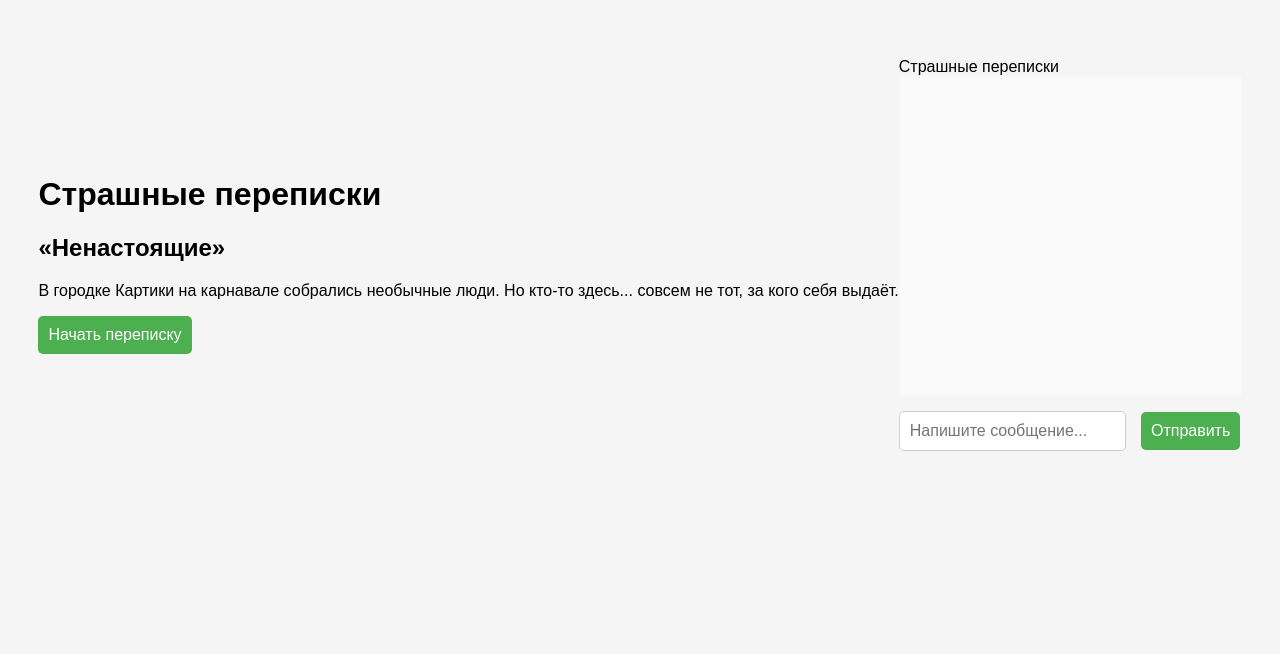
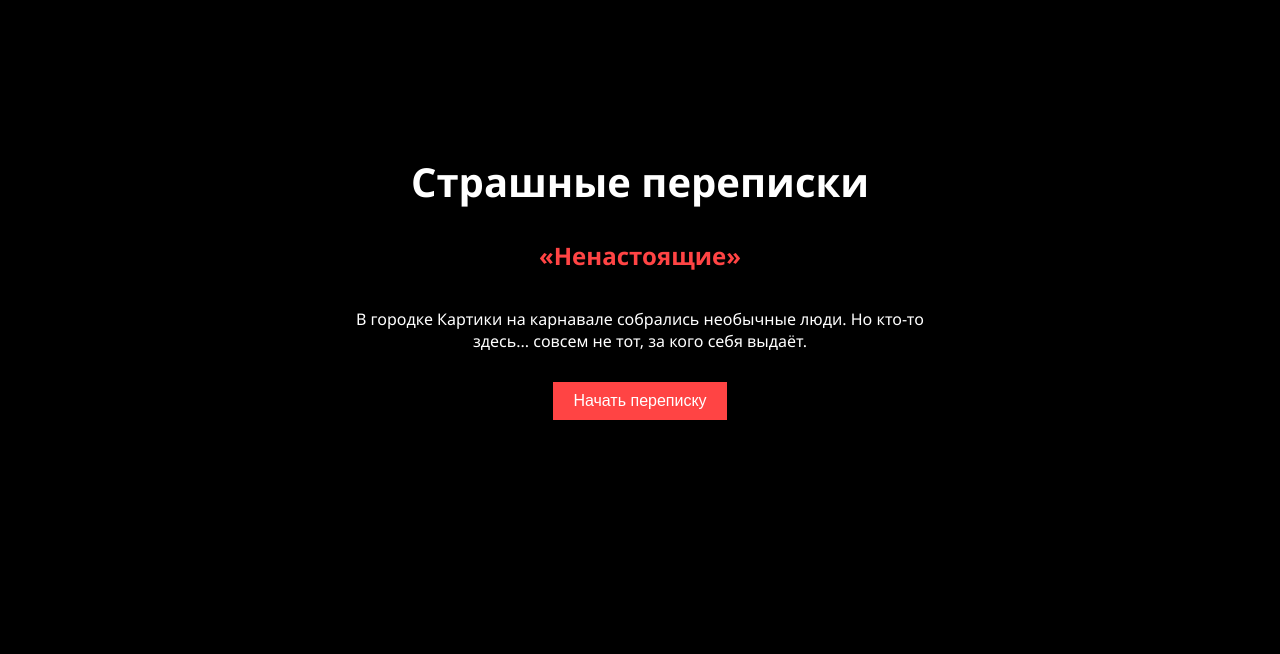
Before and after one commit to Stepan228480/Chat-site, a plain HTML site: page index.html in a window 1280 px wide. Shown: the part 146-800 px from the top of the page. Drawn offline with Linux system fonts and the light colour scheme.

Commit message:
Update style.css

```diff
--- a/style.css
+++ b/style.css
@@ -1,112 +1,101 @@
 body {
-    font-family: Arial, sans-serif;
-    background-color: #f0f0f0;
-    display: flex;
-    justify-content: center;
-    align-items: center;
-    height: 100vh;
-    margin: 0;
+  margin: 0;
+  font-family: 'Segoe UI', sans-serif;
+  background-color: #000;
+  color: #fff;
 }
 
-#chat-container {
-    width: 80%;
-    max-width: 600px;
-    background-color: white;
-    padding: 20px;
-    box-shadow: 0 4px 8px rgba(0, 0, 0, 0.1);
-    border-radius: 10px;
-    display: flex;
-    flex-direction: column;
+#start-screen, #chat-screen {
+  display: flex;
+  flex-direction: column;
+  align-items: center;
+  justify-content: center;
+  min-height: 100vh;
+  padding: 20px;
+  text-align: center;
+}
+
+#start-screen h1 {
+  font-size: 2.5em;
+  margin-bottom: 10px;
+}
+
+#start-screen h2 {
+  font-size: 1.5em;
+  margin-bottom: 20px;
+  color: #ff4444;
+}
+
+#start-screen p {
+  max-width: 600px;
+  margin-bottom: 30px;
+}
+
+#start-chat {
+  padding: 10px 20px;
+  font-size: 1em;
+  background-color: #ff4444;
+  color: white;
+  border: none;
+  cursor: pointer;
+}
+
+#chat-screen {
+  width: 100%;
+  max-width: 600px;
+  margin: 0 auto;
+}
+
+.hidden {
+  display: none;
+}
+
+.chat-header {
+  background-color: #222;
+  padding: 15px;
+  font-weight: bold;
+  font-size: 1.2em;
+  text-align: center;
+  width: 100%;
+  border-bottom: 1px solid #444;
 }
 
 #chat-box {
-    background-color: #f9f9f9;
-    border-radius: 5px;
-    height: 300px;
-    overflow-y: auto;
-    margin-bottom: 15px;
-    padding: 10px;
-}
-
-#messages {
-    display: flex;
-    flex-direction: column;
-}
-
-input[type="text"] {
-    padding: 10px;
-    font-size: 14px;
-    width: 100%;
-    border: 1px solid #ccc;
-    border-radius: 5px;
-}
-
-button {
-    padding: 10px 20px;
-    font-size: 14px;
-    background-color: #4CAF50;
-    color: white;
-    border: none;
-    border-radius: 5px;
-    cursor: pointer;
-}
-
-button:hover {
-    background-color: #45a049;
-}
-body {
-    font-family: Arial, sans-serif;
-    background-color: #f5f5f5;
-    margin: 0;
-    padding: 0;
-}
-
-#intro {
-    text-align: center;
-    font-size: 20px;
-    margin-top: 50px;
-}
-
-#chat {
-    text-align: left;
-    margin-top: 30px;
-    margin-left: 10px;
+  height: 400px;
+  overflow-y: auto;
+  background-color: #111;
+  padding: 15px;
+  margin-bottom: 10px;
+  border-radius: 5px;
 }
 
 .message {
-    padding: 10px;
-    border-radius: 15px;
-    background-color: #f0f0f0;
-    margin-bottom: 10px;
-    max-width: 80%;
-    word-wrap: break-word;
+  margin-bottom: 10px;
+  text-align: left;
 }
 
-.bot {
-    background-color: #e0e0e0;
+.message.user {
+  text-align: right;
+  color: #66ff66;
 }
 
-.user {
-    background-color: #8fbc8f;
-    align-self: flex-end;
+.input-box {
+  display: flex;
+  gap: 10px;
 }
 
-#messageInput {
-    text-align: center;
-    margin-top: 20px;
+#user-input {
+  flex-grow: 1;
+  padding: 10px;
+  border-radius: 5px;
+  border: none;
 }
 
-input[type="text"] {
-    padding: 10px;
-    width: 60%;
-    font-size: 16px;
-    margin-right: 10px;
-    border-radius: 5px;
+#send-btn {
+  padding: 10px 20px;
+  background-color: #ff4444;
+  color: white;
+  border: none;
+  border-radius: 5px;
+  cursor: pointer;
 }
-
-button {
-    padding: 10px;
-    font-size: 16px;
-    cursor: pointer;
-    border-radius: 5px;
-}
```
